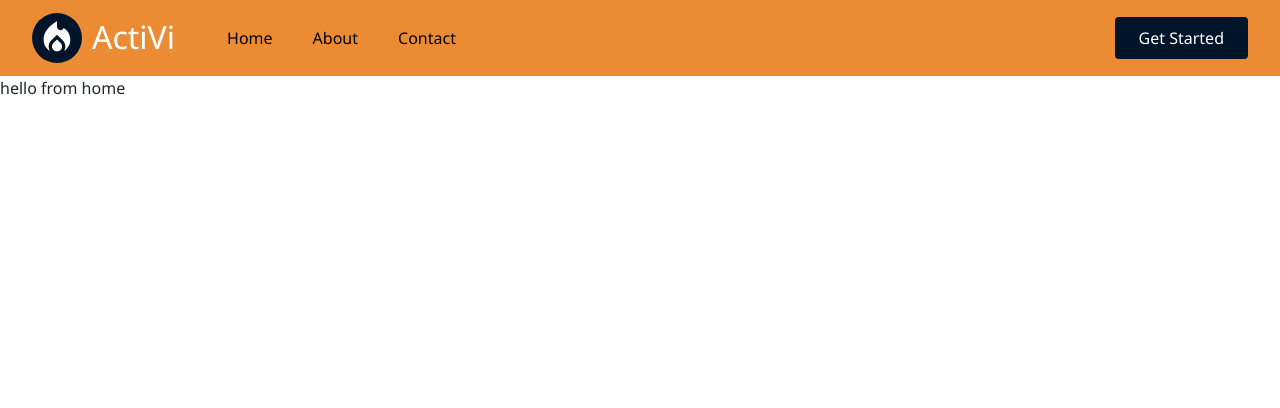
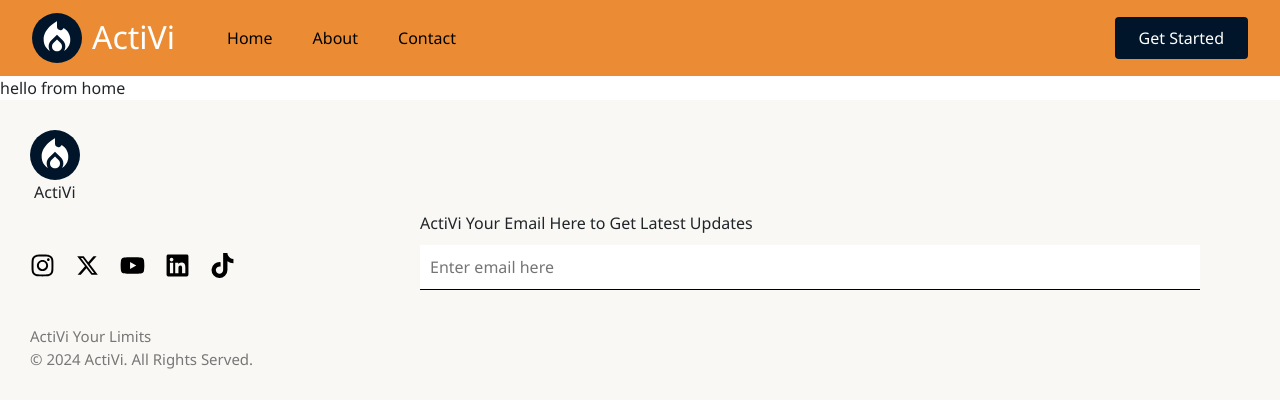
Before and after one commit to rlitoncs/ActiVi, a React (Create React App) app in the folder frontend/: page / in a window 1280 px wide. Shown: the top 408 px of the page. Built offline with nearby package versions, Linux system fonts and the light colour scheme.

Commit message:
fix: update Home Layout to have footer

```diff
--- a/frontend/src/components/navigation/HomeLayout.jsx
+++ b/frontend/src/components/navigation/HomeLayout.jsx
@@ -1,5 +1,6 @@
 import '../../styles/navigation/HomeLayout.scss'
 import HomeNavigationBar from './HomeNavigationBar';
+import Footer from './Footer';
 import { Outlet } from "react-router-dom";
 
 const HomeLayout = () => {
@@ -11,6 +12,9 @@ const HomeLayout = () => {
       <div className="home-content-area-container">
         <Outlet />
       </div>
+      <div>
+        <Footer/>
+      </div>
     </div>
   );
 }
--- a/frontend/src/styles/navigation/HomeLayout.scss
+++ b/frontend/src/styles/navigation/HomeLayout.scss
@@ -1,5 +1,6 @@
 .home-container{
   font-family:'Segoe UI', Tahoma, Geneva, Verdana, sans-serif;
+  height: 100vh;
 }
 
 .home-nav-bar-container{
@@ -7,7 +8,3 @@
   justify-content: center;
   background: #EB8C34;
 }
-
-.home-content-area-container{
-  height: 100vh;
-}
```
